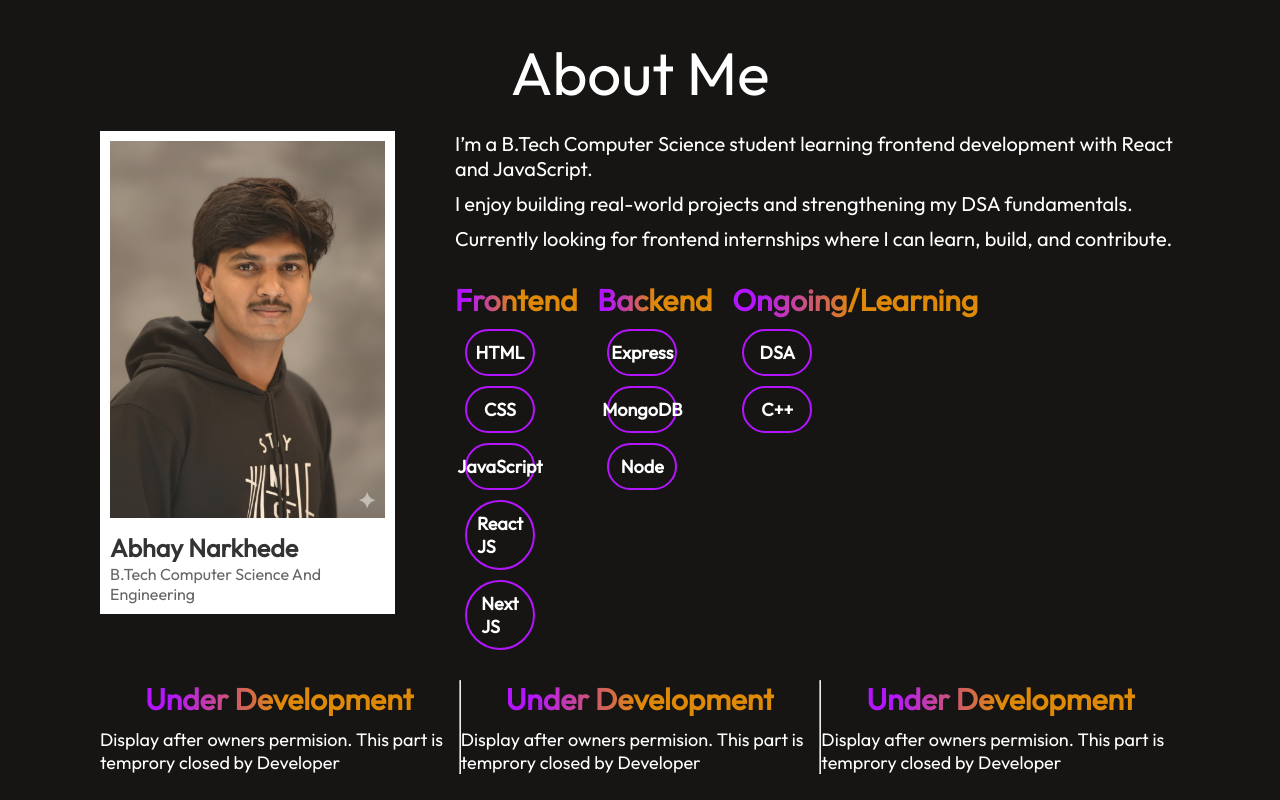
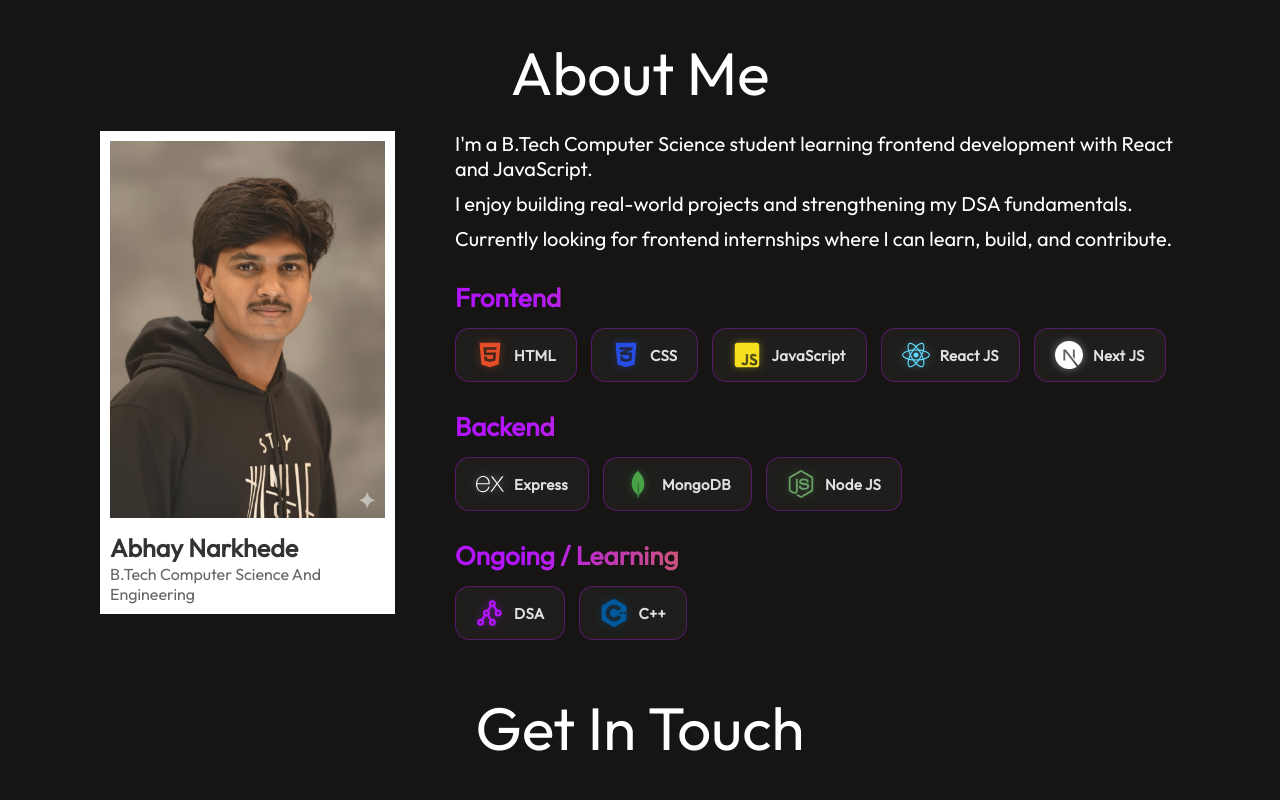
Before and after one commit to abhiynar2804/Abhay-S-Per-Port, a React (Vite) app: page / in a window 1280 px wide. Shown: the part 700-1500 px from the top of the page. Built offline with nearby package versions, Linux system fonts and the light colour scheme.

Commit message:
upgrade the styling of skill section and add icons

```diff
--- a/src/Components/About/About.css
+++ b/src/Components/About/About.css
@@ -58,81 +58,106 @@
     font-weight: 100;
 }
 
+/* ─── Skills Section ─── */
+
 .about-skills {
     display: flex;
-    flex-flow: wrap;
-    gap: 20px;
+    flex-direction: column;
+    gap: 28px;
 }
 
-/* .about-skills:hover{
-    display: grid;
-} */
+.skill-group {
+    display: flex;
+    flex-direction: column;
+    gap: 14px;
+}
 
-.group h2 {
-    font-size: 30px;
+.group-title {
+    font-size: 26px;
     font-weight: 700;
     background: linear-gradient(270deg, #DF8908 50.41%, #b415ff 90.25%);
     background-clip: text;
     -webkit-background-clip: text;
     -webkit-text-fill-color: transparent;
-
+    margin: 0;
 }
 
-.about-skill {
-    margin: 10px;
-    width: 70px;
-    padding: 10px 18px;
-    border-radius: 50px;
-    border: 2px solid #b415ff;
-    cursor: pointer;
-    /* transition: 2s; */
+.skill-grid {
+    display: flex;
+    flex-wrap: wrap;
+    gap: 14px;
 }
 
-.about-skill p {
+.skill-card {
     display: flex;
-    justify-content: center;
+    align-items: center;
+    gap: 10px;
+    padding: 12px 20px;
+    border-radius: 14px;
+    border: 1.5px solid rgba(180, 21, 255, 0.35);
+    background: rgba(255, 255, 255, 0.04);
+    backdrop-filter: blur(6px);
+    cursor: pointer;
+    transition: all 0.35s cubic-bezier(0.22, 1, 0.36, 1);
+    position: relative;
+    overflow: hidden;
 }
 
-.skill {
-    font-size: large;
-    font-weight: 700;
+.skill-card::before {
+    content: '';
+    position: absolute;
+    inset: 0;
+    border-radius: inherit;
+    background: radial-gradient(
+        circle at center,
+        color-mix(in srgb, var(--skill-color) 15%, transparent) 0%,
+        transparent 70%
+    );
+    opacity: 0;
+    transition: opacity 0.35s ease;
 }
 
-.about-skill hr {
-    border: none;
+.skill-card:hover {
+    transform: translateY(-4px) scale(1.04);
+    border-color: var(--skill-color);
+    box-shadow: 0 8px 28px color-mix(in srgb, var(--skill-color) 30%, transparent);
 }
 
-.per {
-    font-size: 0px;
+.skill-card:hover::before {
+    opacity: 1;
 }
 
-.about-skill:hover {
-    border: 2px solid #fff;
-    /* width: 100%; */
-
-    /* display: flex;
-    gap: 50px;
+.skill-icon {
+    font-size: 28px;
+    color: var(--skill-color);
+    display: flex;
     align-items: center;
-
-    hr {
-        background: linear-gradient(264deg, #DF8908 -5.09%, #b415ff 106.28%);
-        height: 8px;
-        border-radius: 50px;
-        outline: none;
-    }
-
-    .per {
-        font-size: large;
-        font-weight: 700;
-    } */
-
+    position: relative;
+    z-index: 1;
+    transition: transform 0.35s ease;
+    filter: drop-shadow(0 0 4px color-mix(in srgb, var(--skill-color) 40%, transparent));
 }
 
-.caption{
-    display: contents;
+.skill-card:hover .skill-icon {
+    transform: scale(1.18);
+    filter: drop-shadow(0 0 10px color-mix(in srgb, var(--skill-color) 60%, transparent));
 }
 
+.skill-name {
+    font-size: 15px;
+    font-weight: 600;
+    letter-spacing: 0.3px;
+    color: #e0e0e0;
+    position: relative;
+    z-index: 1;
+    transition: color 0.35s ease;
+}
 
+.skill-card:hover .skill-name {
+    color: #fff;
+}
+
+/* ─── Achievements ─── */
 
 .about-achievements {
     display: flex;
--- a/src/Components/About/About.jsx
+++ b/src/Components/About/About.jsx
@@ -1,6 +1,37 @@
 import React from 'react'
 import './About.css'
 import photo from '../../assets/prof_pro.png'
+import { FaHtml5, FaCss3Alt, FaJsSquare, FaReact, FaNodeJs } from 'react-icons/fa'
+import { SiNextdotjs, SiExpress, SiMongodb, SiCplusplus } from 'react-icons/si'
+import { TbBinaryTree } from 'react-icons/tb'
+
+const skillGroups = [
+    {
+        title: 'Frontend',
+        skills: [
+            { name: 'HTML', icon: <FaHtml5 />, color: '#E44D26' },
+            { name: 'CSS', icon: <FaCss3Alt />, color: '#264DE4' },
+            { name: 'JavaScript', icon: <FaJsSquare />, color: '#F7DF1E' },
+            { name: 'React JS', icon: <FaReact />, color: '#61DAFB' },
+            { name: 'Next JS', icon: <SiNextdotjs />, color: '#ffffff' },
+        ],
+    },
+    {
+        title: 'Backend',
+        skills: [
+            { name: 'Express', icon: <SiExpress />, color: '#ffffff' },
+            { name: 'MongoDB', icon: <SiMongodb />, color: '#47A248' },
+            { name: 'Node JS', icon: <FaNodeJs />, color: '#68A063' },
+        ],
+    },
+    {
+        title: 'Ongoing / Learning',
+        skills: [
+            { name: 'DSA', icon: <TbBinaryTree />, color: '#b415ff' },
+            { name: 'C++', icon: <SiCplusplus />, color: '#00599C' },
+        ],
+    },
+]
 
 const About = () => {
     return (
@@ -10,7 +41,7 @@ const About = () => {
             </div>
             <div className='about-sections'>
                 <div className="about-left">
-                <div className="card">
+                    <div className="card">
                         <img src={photo} alt='' />
                         <h2>Abhay Narkhede</h2>
                         <p>B.Tech Computer Science And Engineering</p>
@@ -18,44 +49,32 @@ const About = () => {
                 </div>
                 <div className="about-right">
                     <div className="about-para">
-                        <p> I’m a B.Tech Computer Science student learning frontend development with React and JavaScript.</p>
-                        <p> I enjoy building real-world projects and strengthening my DSA fundamentals.</p>
-                        <p> Currently looking for frontend internships where I can learn, build, and contribute.</p>
-
+                        <p>I'm a B.Tech Computer Science student learning frontend development with React and JavaScript.</p>
+                        <p>I enjoy building real-world projects and strengthening my DSA fundamentals.</p>
+                        <p>Currently looking for frontend internships where I can learn, build, and contribute.</p>
                     </div>
-                    {/* <div className="about-skills">
-                       <div className='about-skill'> <p className='skill'>HTML</p> <hr style={{width:"90%"}} /><p className='per' >90%</p></div>
-                       <div className='about-skill'> <p className='skill'>CSS</p> <hr style={{width:"85%"}} /><p className='per' >85%</p></div>
-                       <div className='about-skill'> <p className='skill'>JavaScript</p> <hr style={{width:"65%"}} /><p className='per' >65%</p></div>
-                       <div className='about-skill'> <p className='skill'>React JS</p> <hr style={{width:"70%"}} /><p className='per' >70%</p></div>
-                       <div className='about-skill'> <p className='skill'>Next JS</p> <hr style={{width:"20%"}} /><p className='per' >20%</p></div>
-                       <div className='about-skill'> <p className='skill'>Express</p> <hr style={{width:"40%"}} /><p className='per' >40%</p></div>
-                       <div className='about-skill'> <p className='skill'>MongoDB</p> <hr style={{width:"20%"}} /><p className='per' >20%</p></div>
-                       <div className='about-skill'> <p className='skill'>Pythone</p> <hr style={{width:"40%"}} /><p className='per' >40%</p></div>
-                       <div className='about-skill'> <p className='skill'>Java</p> <hr style={{width:"30%"}} /><p className='per' >30%</p></div>
-                    </div>
-                    <div className='caption'>Hover on Skill smoothly don't move cursour or mouse</div> */}
                     <div className="about-skills">
-                        <div className="group"><h2>Frontend</h2>
-                            <div className='about-skill'> <p className='skill'>HTML</p> </div>
-                            <div className='about-skill'> <p className='skill'>CSS</p> </div>
-                            <div className='about-skill'> <p className='skill'>JavaScript</p> </div>
-                            <div className='about-skill'> <p className='skill'>React JS</p> </div>
-                            <div className='about-skill'> <p className='skill'>Next JS</p> </div>
-                        </div>
-                        <div className="group"><h2>Backend</h2>
-                            <div className='about-skill'> <p className='skill'>Express</p> </div>
-                            <div className='about-skill'> <p className='skill'>MongoDB</p> </div>
-                            <div className='about-skill'> <p className='skill'>Node</p> </div>
-                        </div>
-                        <div className="group"><h2>Ongoing/Learning</h2>
-                            <div className='about-skill'> <p className='skill'>DSA</p> </div>
-                            <div className='about-skill'> <p className='skill'>C++</p> </div>
-                        </div>
+                        {skillGroups.map((group) => (
+                            <div className="skill-group" key={group.title}>
+                                <h2 className="group-title">{group.title}</h2>
+                                <div className="skill-grid">
+                                    {group.skills.map((skill) => (
+                                        <div
+                                            className="skill-card"
+                                            key={skill.name}
+                                            style={{ '--skill-color': skill.color }}
+                                        >
+                                            <span className="skill-icon">{skill.icon}</span>
+                                            <span className="skill-name">{skill.name}</span>
+                                        </div>
+                                    ))}
+                                </div>
+                            </div>
+                        ))}
                     </div>
                 </div>
             </div>
-            <div className="about-achievements">
+            {/* <div className="about-achievements">
                 <div className="about-achievement">
                     <h1>Under Development</h1>
                     <p>Display after owners permision. This part is temprory closed by Developer</p>
@@ -70,9 +89,8 @@ const About = () => {
                     <h1>Under Development</h1>
                     <p>Display after owners permision. This part is temprory closed by Developer</p>
                 </div>
-            </div>
+            </div> */}
         </div>
-
     )
 }
 
```
